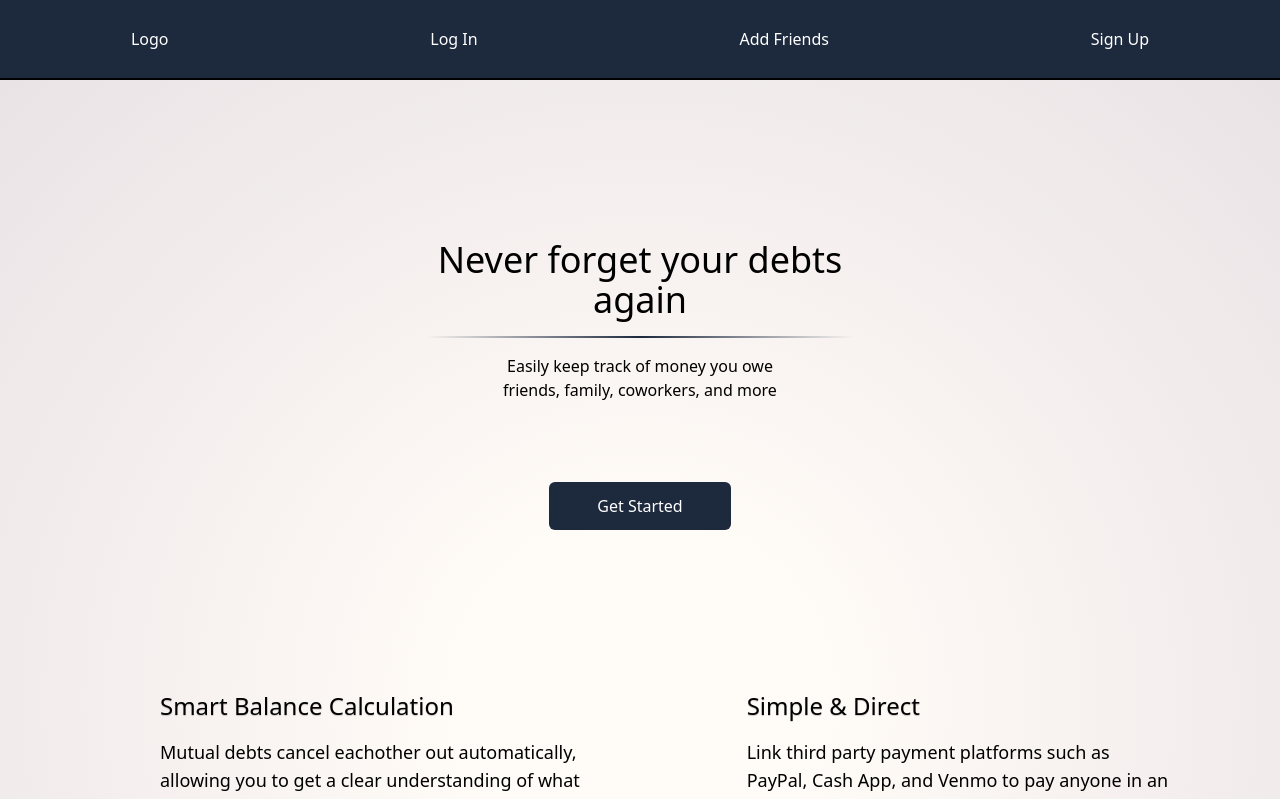
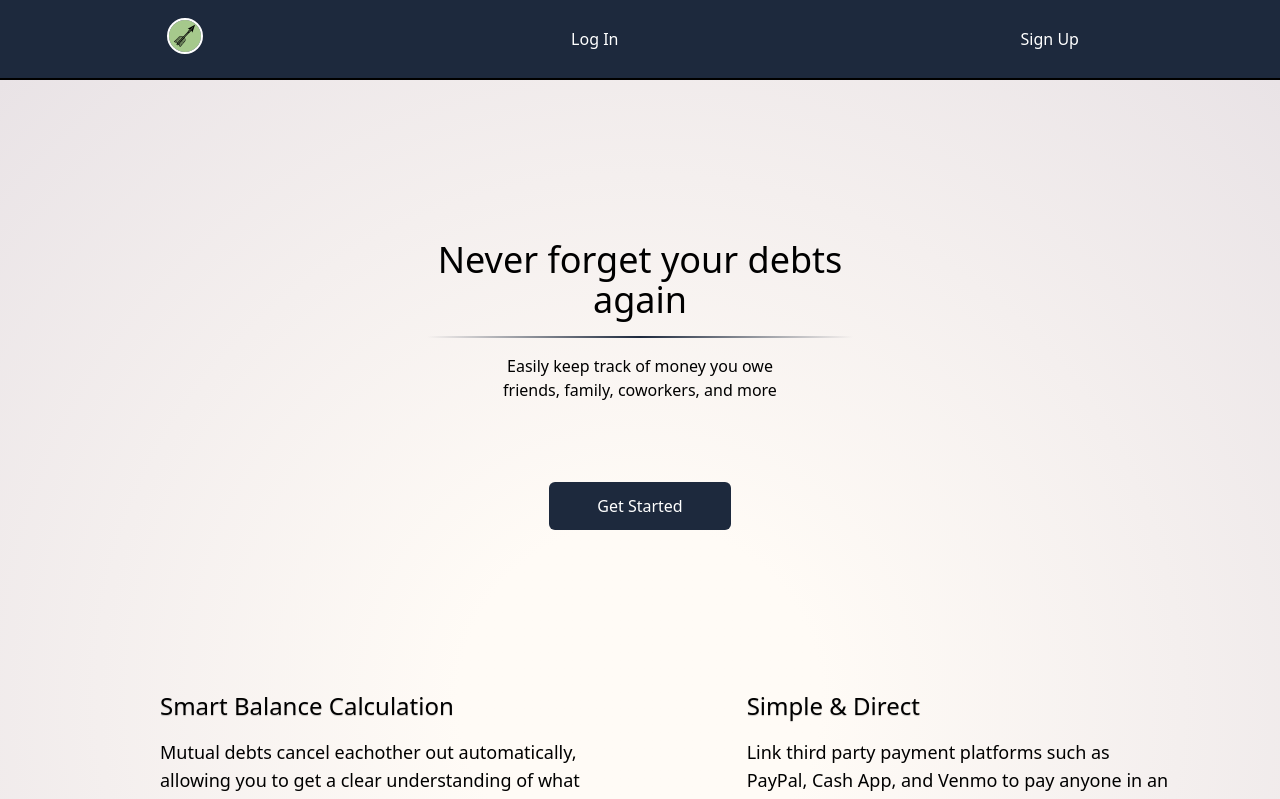
Before and after one commit to Oasis-NEU/f25-group-25, a React (Vite) app: page / in a window 1280 px wide. Shown: the top 799 px of the page. Built offline with nearby package versions, Linux system fonts and the light colour scheme.

Commit message:
Deleted Account from login_navbar, added logo

```diff
--- a/src/login_navbar.jsx
+++ b/src/login_navbar.jsx
@@ -5,16 +5,15 @@ function LoginNavBar() {
       <div className='bg-slate-800 flex justify-center sticky top-0 z-10 w-full'>
         <div className="flex border-b-2 h-20 w-full justify-around items-center">
         <Link to='/login'>
-            <button className="hover:bg-slate-700 rounded-md hover:scale-[1.05] px-8 py-2 text-white transition-all ease-in-out cursor-pointer">Logo</button>
+            <button className="hover:bg-slate-700 rounded-full hover:scale-[1.10] text-white transition-all ease-in-out cursor-pointer">
+                <img src='public/Colored_logo.png' className="h-8 w-8 rounded-full outline-2"></img>
+            </button>
         </Link>
         {/* <Link to='/debts'>
             <button className="hover:bg-slate-700 rounded-md hover:scale-[1.05] px-8 py-2 text-white transition-all ease-in-out cursor-pointer">Debts</button>
         </Link> */}
         <Link>
             <button className="hover:bg-slate-700 rounded-md hover:scale-[1.05] px-8 py-2 text-white transition-all ease-in-out cursor-pointer">Log In</button>
-        </Link>
-        <Link to='/add_contacts'>
-            <button className="hover:bg-slate-700 rounded-md hover:scale-[1.05] px-8 py-2 text-white transition-all ease-in-out cursor-pointer">Add Friends</button>
         </Link>
         <Link to='/signup'>
             <button className="hover:bg-slate-700 rounded-md hover:scale-[1.05] px-8 py-2 text-white transition-all ease-in-out cursor-pointer">Sign Up</button>
--- a/src/navbar.jsx
+++ b/src/navbar.jsx
@@ -12,9 +12,6 @@ function NavBar() {
         {/* <Link to='/debts'>
             <button className="hover:bg-slate-700 rounded-md hover:scale-[1.05] px-8 py-2 text-white transition-all ease-in-out cursor-pointer">Debts</button>
         </Link> */}
-        <Link>
-            <button className="hover:bg-slate-700 rounded-md hover:scale-[1.05] px-8 py-2 text-white transition-all ease-in-out cursor-pointer">Accounts</button>
-        </Link>
         <Link to='/dashboard'>
             <button className="hover:bg-slate-700 rounded-md hover:scale-[1.05] px-8 py-2 text-white transition-all ease-in-out cursor-pointer">Dashboard</button>
         </Link>
```
